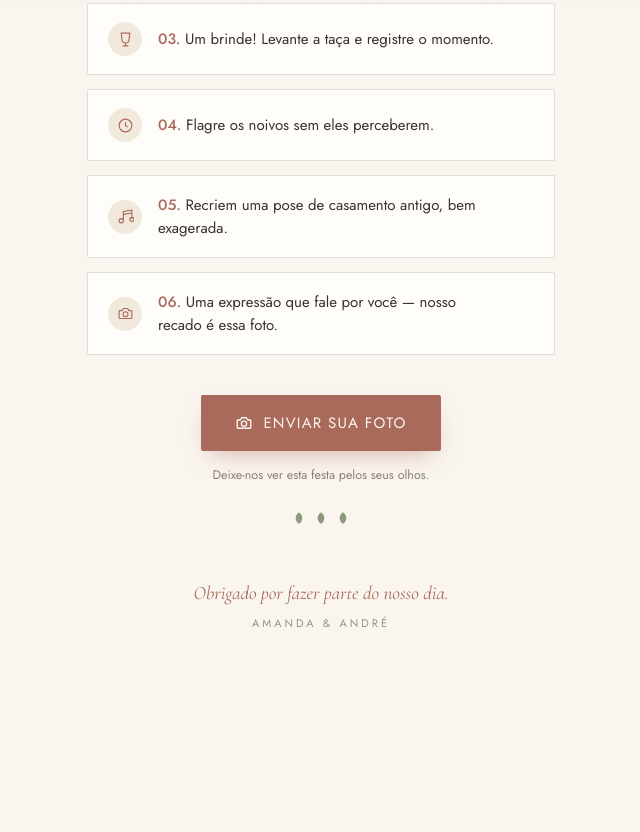
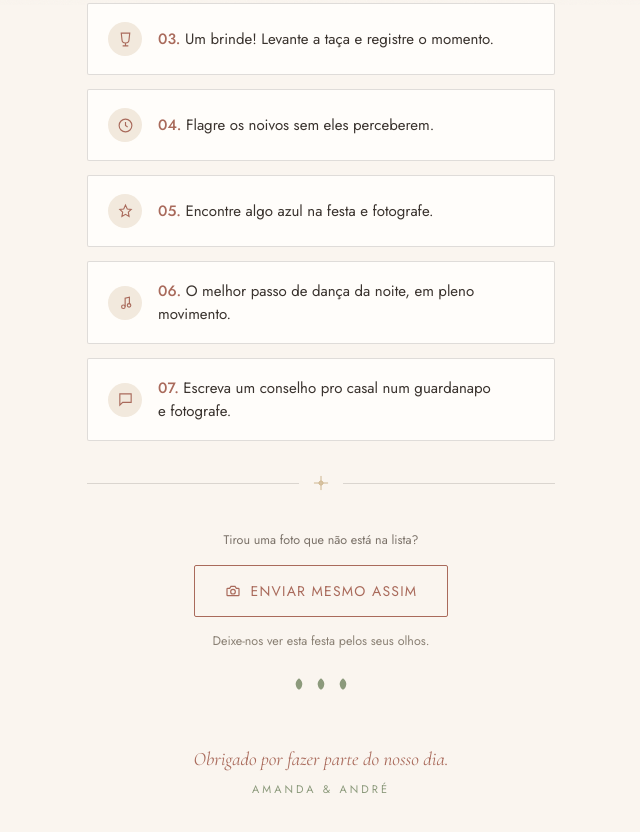
Before and after one commit to heyluannlucas/casamento-amanda-andre, a plain HTML site: page index.html in a window 1280 px wide. Shown: the part 795-1627 px from the top of the page, without its empty margins (319-959 px from the left). Before the commit the page ends 1497 px from the top, so only its background shows below. Drawn offline with nearby package versions, Linux system fonts and the light colour scheme.

Commit message:
index.html

```diff
--- a/index.html
+++ b/index.html
@@ -197,30 +197,36 @@
     margin-top:40px;
     text-align:center;
   }
+  .cta-eyebrow{
+    font-size:12.5px;
+    color:#7a7168;
+    margin:0 0 16px;
+  }
   .cta-btn{
     display:inline-flex;
     align-items:center;
     gap:10px;
-    background:var(--rose-deep);
-    color:var(--ivory);
+    background:transparent;
+    color:var(--rose-deep);
     text-decoration:none;
     font-family:'Jost', sans-serif;
-    font-size:15px;
+    font-size:14px;
     letter-spacing:1.2px;
     text-transform:uppercase;
-    padding:17px 34px;
+    padding:15px 30px;
     border-radius:2px;
-    border:none;
+    border:1px solid var(--rose-deep);
     cursor:pointer;
-    box-shadow:0 10px 24px -10px rgba(169,106,91,0.55);
-    transition:transform .25s ease, box-shadow .25s ease, opacity .25s ease;
+    box-shadow:none;
+    transition:transform .25s ease, background .25s ease, color .25s ease;
   }
   .cta-btn:active{
     transform:translateY(1px) scale(0.98);
-    box-shadow:0 6px 14px -8px rgba(169,106,91,0.5);
+    background:var(--rose-deep);
+    color:var(--ivory);
   }
   .cta-btn:disabled{ opacity:0.6; cursor:default; }
-  .cta-btn svg{ width:18px; height:18px; }
+  .cta-btn svg{ width:16px; height:16px; }
   .cta-hint{
     margin:14px auto 0;
     max-width:300px;
@@ -232,8 +238,8 @@
 
   .spin{
     width:16px; height:16px;
-    border:2px solid rgba(250,245,239,0.4);
-    border-top-color:var(--ivory);
+    border:2px solid rgba(169,106,91,0.3);
+    border-top-color:var(--rose-deep);
     border-radius:50%;
     animation:rot .7s linear infinite;
   }
@@ -306,7 +312,7 @@
     <p class="prompts-note">Toque em um pedido para tirar ou escolher a foto — o envio acontece sozinho.</p>
 
     <div class="prompt-list" id="promptList">
-      <button type="button" class="prompt" data-label="Quem está com você">
+      <button type="button" class="prompt" data-label="Quem esta com voce">
         <div class="prompt-icon"><svg viewBox="0 0 24 24" fill="none" stroke="currentColor" stroke-width="1.6"><path d="M12 21s-7-4.35-9.5-8.5C1 9 2.5 5.5 6 5c2-.3 3.5.8 6 3.5C14.5 5.8 16 4.7 18 5c3.5.5 5 4 3.5 7.5C19 16.65 12 21 12 21z"/></svg></div>
         <div class="prompt-text"><b>01.</b> Um clique com quem está sentado com você agora mesmo.</div>
         <svg class="prompt-check" viewBox="0 0 24 24" fill="none" stroke="currentColor" stroke-width="2"><path d="M20 6L9 17l-5-5"/></svg>
@@ -326,23 +332,34 @@
         <div class="prompt-text"><b>04.</b> Flagre os noivos sem eles perceberem.</div>
         <svg class="prompt-check" viewBox="0 0 24 24" fill="none" stroke="currentColor" stroke-width="2"><path d="M20 6L9 17l-5-5"/></svg>
       </button>
-      <button type="button" class="prompt" data-label="Pose clássica">
-        <div class="prompt-icon"><svg viewBox="0 0 24 24" fill="none" stroke="currentColor" stroke-width="1.6"><path d="M9 18V5l12-2v13M9 9l12-2M6 21a3 3 0 100-6 3 3 0 000 6zM21 19a3 3 0 100-6 3 3 0 000 6z"/></svg></div>
-        <div class="prompt-text"><b>05.</b> Recriem uma pose de casamento antigo, bem exagerada.</div>
+      <button type="button" class="prompt" data-label="Algo azul">
+        <div class="prompt-icon"><svg viewBox="0 0 24 24" fill="none" stroke="currentColor" stroke-width="1.6"><path d="M12 3l2.5 5.5L20 9l-4 4 1 6-5-3-5 3 1-6-4-4 5.5-.5z"/></svg></div>
+        <div class="prompt-text"><b>05.</b> Encontre algo azul na festa e fotografe.</div>
         <svg class="prompt-check" viewBox="0 0 24 24" fill="none" stroke="currentColor" stroke-width="2"><path d="M20 6L9 17l-5-5"/></svg>
       </button>
-      <button type="button" class="prompt" data-label="Mensagem para os noivos">
-        <div class="prompt-icon"><svg viewBox="0 0 24 24" fill="none" stroke="currentColor" stroke-width="1.6"><path d="M20 8h-3l-2-3h-6L7 8H4a1 1 0 00-1 1v9a1 1 0 001 1h16a1 1 0 001-1V9a1 1 0 00-1-1z"/><circle cx="12" cy="13" r="3.5"/></svg></div>
-        <div class="prompt-text"><b>06.</b> Uma expressão que fale por você — nosso recado é essa foto.</div>
+      <button type="button" class="prompt" data-label="Pista de dança">
+        <div class="prompt-icon"><svg viewBox="0 0 24 24" fill="none" stroke="currentColor" stroke-width="1.6"><circle cx="9" cy="18" r="2.5"/><circle cx="17" cy="16" r="2.5"/><path d="M11.5 18V6l6-1.5v10"/></svg></div>
+        <div class="prompt-text"><b>06.</b> O melhor passo de dança da noite, em pleno movimento.</div>
+        <svg class="prompt-check" viewBox="0 0 24 24" fill="none" stroke="currentColor" stroke-width="2"><path d="M20 6L9 17l-5-5"/></svg>
+      </button>
+      <button type="button" class="prompt" data-label="Conselho para o casal">
+        <div class="prompt-icon"><svg viewBox="0 0 24 24" fill="none" stroke="currentColor" stroke-width="1.6"><path d="M4 4h16v12H8l-4 4V4z"/></svg></div>
+        <div class="prompt-text"><b>07.</b> Escreva um conselho pro casal num guardanapo e fotografe.</div>
         <svg class="prompt-check" viewBox="0 0 24 24" fill="none" stroke="currentColor" stroke-width="2"><path d="M20 6L9 17l-5-5"/></svg>
       </button>
     </div>
   </div>
 
+  <div class="divider fade-up" style="animation-delay:.18s">
+    <svg viewBox="0 0 24 24" fill="none" stroke="currentColor" stroke-width="1.2"><path d="M12 2v20M2 12h20" stroke-linecap="round"/><circle cx="12" cy="12" r="3"/></svg>
+  </div>
+
   <div class="cta-block fade-up" style="animation-delay:.2s">
+    <p class="cta-eyebrow">Tirou uma foto que não está na lista?</p>
     <button type="button" class="cta-btn" id="ctaBtn" data-label="Foto livre">
-      <svg viewBox="0 0 24 24" fill="none" stroke="currentColor" stroke-width="1.8"><path d="M20 8h-3l-2-3h-6L7 8H4a1 1 0 00-1 1v9a1 1 0 001 1h16a1 1 0 001-1V9a1 1 0 00-1-1z"/><circle cx="12" cy="13" r="3.5"/></svg>
-      <span id="ctaLabel">Enviar sua foto</span>
+      <svg class="cta-icon" viewBox="0 0 24 24" fill="none" stroke="currentColor" stroke-width="1.8"><path d="M20 8h-3l-2-3h-6L7 8H4a1 1 0 00-1 1v9a1 1 0 001 1h16a1 1 0 001-1V9a1 1 0 00-1-1z"/><circle cx="12" cy="13" r="3.5"/></svg>
+      <span class="spin" style="display:none"></span>
+      <span id="ctaLabel">Enviar mesmo assim</span>
     </button>
     <p class="cta-hint">Deixe-nos ver esta festa pelos seus olhos.</p>
   </div>
@@ -429,7 +446,8 @@
     if (trigger === ctaBtn){
       ctaBtn.disabled = true;
       document.getElementById('ctaLabel').textContent = 'Enviando…';
-      ctaBtn.querySelector('svg').outerHTML = '<span class="spin"></span>';
+      ctaBtn.querySelector('.cta-icon').style.display = 'none';
+      ctaBtn.querySelector('.spin').style.display = 'inline-block';
     }
 
     try {
@@ -458,7 +476,9 @@
       if (trigger) trigger.classList.remove('uploading');
       if (trigger === ctaBtn){
         ctaBtn.disabled = false;
-        document.getElementById('ctaLabel').textContent = 'Enviar sua foto';
+        document.getElementById('ctaLabel').textContent = 'Enviar mesmo assim';
+        ctaBtn.querySelector('.spin').style.display = 'none';
+        ctaBtn.querySelector('.cta-icon').style.display = 'inline-block';
       }
     }
   });
```
